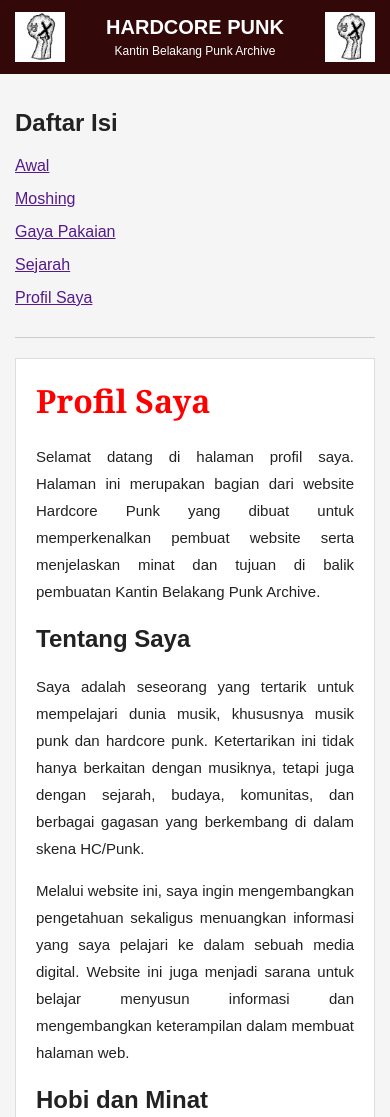
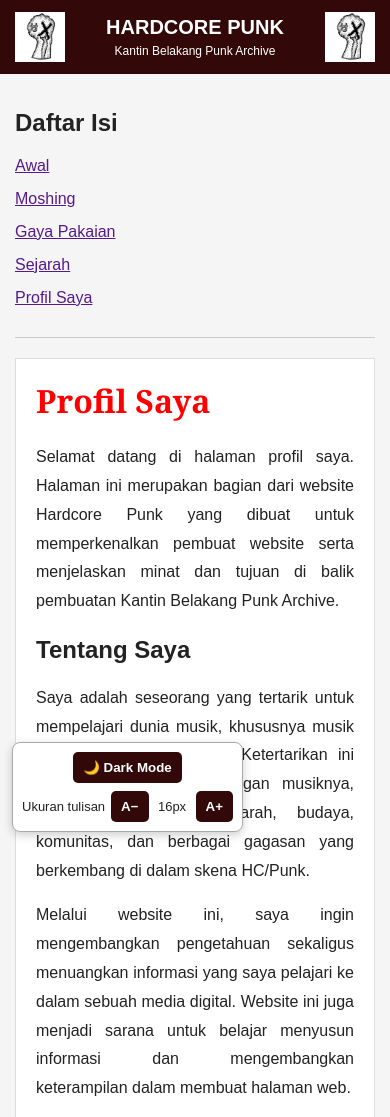
Before and after one commit to NaufalXSaputra/PunkPedia, a plain HTML site: page profil.html in a window 390 px wide. Shown: the top 1117 px of the page. Drawn offline with Linux system fonts and the light colour scheme.

Commit message:
Update JS fitur dark/light mode & adjustable font

```diff
--- a/profil.html
+++ b/profil.html
@@ -182,6 +182,6 @@
     </div>
 </aside>
 
-
+    <script src="script.js"></script>
 </body>
 </html>
--- /dev/null
+++ b/script.js
@@ -0,0 +1,92 @@
+
+// ================================
+// DARK MODE & LIGHT MODE
+// ================================
+
+document.addEventListener("DOMContentLoaded", function () {
+
+    // Mengambil tema dan ukuran tulisan yang tersimpan
+    let savedTheme = localStorage.getItem("hc-theme") || "light";
+    let savedFontSize = Number(localStorage.getItem("hc-font-size")) || 16;
+
+    // Membatasi ukuran tulisan
+    savedFontSize = Math.min(24, Math.max(12, savedFontSize));
+
+    // Menerapkan tema
+    function applyTheme(theme) {
+        document.body.classList.toggle("dark-mode", theme === "dark");
+
+        themeButton.textContent =
+            theme === "dark" ? "☀️ Light Mode" : "🌙 Dark Mode";
+
+        localStorage.setItem("hc-theme", theme);
+    }
+
+    // Menerapkan ukuran tulisan
+    function applyFontSize(size) {
+        savedFontSize = Math.min(24, Math.max(12, size));
+
+        document.documentElement.style.setProperty(
+            "--article-font-size",
+            savedFontSize + "px"
+        );
+
+        fontSizeDisplay.textContent = savedFontSize + "px";
+
+        localStorage.setItem("hc-font-size", savedFontSize);
+    }
+
+    // Membuat panel pengaturan
+    const settings = document.createElement("div");
+    settings.id = "website-settings";
+
+    settings.innerHTML = `
+        <button id="theme-toggle" type="button">
+            🌙 Dark Mode
+        </button>
+
+        <div class="font-controls">
+            <span>Ukuran tulisan</span>
+
+            <button id="font-decrease" type="button"
+                aria-label="Perkecil tulisan">A−</button>
+
+            <span id="font-size-display">16px</span>
+
+            <button id="font-increase" type="button"
+                aria-label="Perbesar tulisan">A+</button>
+        </div>
+    `;
+
+    document.body.appendChild(settings);
+
+    // Mengambil tombol
+    const themeButton = document.getElementById("theme-toggle");
+    const decreaseButton = document.getElementById("font-decrease");
+    const increaseButton = document.getElementById("font-increase");
+    const fontSizeDisplay = document.getElementById("font-size-display");
+
+    // Menerapkan pengaturan awal
+    applyTheme(savedTheme);
+    applyFontSize(savedFontSize);
+
+    // Mengganti tema
+    themeButton.addEventListener("click", function () {
+        const newTheme = document.body.classList.contains("dark-mode")
+            ? "light"
+            : "dark";
+
+        applyTheme(newTheme);
+    });
+
+    // Memperkecil tulisan
+    decreaseButton.addEventListener("click", function () {
+        applyFontSize(savedFontSize - 2);
+    });
+
+    // Memperbesar tulisan
+    increaseButton.addEventListener("click", function () {
+        applyFontSize(savedFontSize + 2);
+    });
+
+});
--- a/style.css
+++ b/style.css
@@ -379,8 +379,9 @@ header {
     }
 }
 
-
-/* KARTU PROFIL PRIBADI */
+/* =========================
+   KARTU PROFIL PRIBADI
+========================= */
 .profile-card {
     text-align: center;
     overflow-wrap: anywhere;
@@ -442,3 +443,152 @@ header {
     height: auto;
     display: block;
 }
+
+/* ==================================
+   PENGATURAN DARK MODE & UKURAN TEKS
+================================== */
+
+/* Ukuran tulisan artikel */
+.content p {
+    font-size: var(--article-font-size, 16px);
+}
+
+/* Panel pengaturan - POSISI KIRI BAWAH */
+#website-settings {
+    position: fixed;
+    bottom: 20px;
+    left: 20px;
+    right: auto;
+    z-index: 9999;
+    display: flex;
+    flex-direction: column;
+    align-items: center;
+    gap: 8px;
+    padding: 12px;
+    background-color: white;
+    color: #222;
+    border: 1px solid #aaa;
+    border-radius: 8px;
+    box-shadow: 0 3px 10px rgba(0, 0, 0, 0.2);
+    font-family: Arial, sans-serif;
+    font-size: 13px;
+}
+
+#website-settings button {
+    border: none;
+    border-radius: 5px;
+    padding: 8px 10px;
+    background-color: rgb(50, 8, 8);
+    color: white;
+    cursor: pointer;
+    font-weight: bold;
+}
+
+#website-settings button:hover {
+    background-color: red;
+}
+
+.font-controls {
+    display: flex;
+    align-items: center;
+    justify-content: center;
+    gap: 6px;
+}
+
+#font-size-display {
+    min-width: 35px;
+    text-align: center;
+}
+
+/* ==================================
+   DARK MODE
+================================== */
+
+body.dark-mode {
+    background-color: #181818;
+    color: #eeeeee;
+}
+
+/* Artikel */
+body.dark-mode .content {
+    background-color: #292929;
+    color: #eeeeee;
+    border-color: #444;
+}
+
+body.dark-mode .content h1 {
+    color: #ff5555;
+}
+
+body.dark-mode .content h2,
+body.dark-mode .content h3 {
+    color: #eeeeee;
+}
+
+/* Sidebar */
+body.dark-mode .sidebar {
+    border-color: #555;
+}
+
+body.dark-mode .sidebar a {
+    color: #d6a6ff;
+}
+
+/* Kotak informasi */
+body.dark-mode .info-box,
+body.dark-mode .audio-player,
+body.dark-mode .video-player {
+    background-color: #292929;
+    color: #eeeeee;
+    border-color: #555;
+}
+
+body.dark-mode .info-box p,
+body.dark-mode .audio-player p {
+    color: #eeeeee;
+    border-color: #555;
+}
+
+/* Profil */
+body.dark-mode .profile-card hr {
+    border-color: #555;
+}
+
+body.dark-mode .profile-card a {
+    color: #d6a6ff;
+}
+
+/* Komentar */
+body.dark-mode .comment-intro,
+body.dark-mode .comment-panel {
+    background-color: #292929;
+    color: #eeeeee;
+    border-color: #555;
+}
+
+body.dark-mode .comment-intro h3 {
+    color: #eeeeee;
+}
+
+body.dark-mode .comment {
+    background-color: #333;
+    color: #eeeeee;
+    border-color: #555;
+}
+
+/* Panel pengaturan tetap terang */
+body.dark-mode #website-settings {
+    background-color: #292929;
+    color: white;
+    border-color: #666;
+}
+
+/* Tampilan HP */
+@media (max-width: 700px) {
+    #website-settings {
+        bottom: 12px;
+        left: 12px;
+        right: auto;
+        padding: 9px;
+    }
+}
```
Also changed, not shown: gaya-pakaian.html (+1 -1 lines), index.html (+2 -1 lines), moshing.html (+1 -0 lines), sejarah.html (+1 -0 lines).
